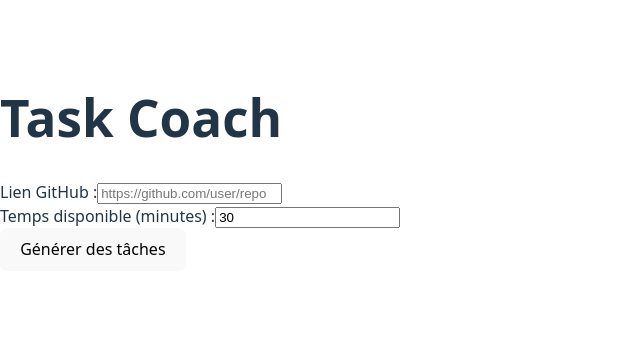
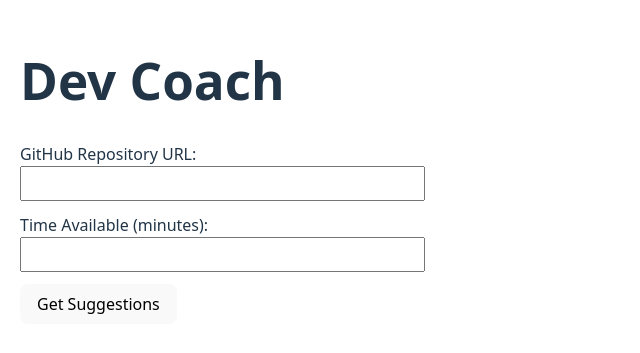
Before and after one commit to emeric8549/Perlimpinpin, a React (Vite) app in the folder frontend/: page / in a window 1280 px wide. Shown: the part 229-582 px from the top of the page, without its empty margins (0-640 px from the left). Built offline with nearby package versions, Linux system fonts and the light colour scheme.

Commit message:
change frontend

```diff
--- a/frontend/src/App.tsx
+++ b/frontend/src/App.tsx
@@ -1,74 +1,103 @@
 import { useState } from "react";
-import { fetchTasks } from "./api";
-import type { TaskSuggestion } from "./api";
+
+interface TaskSuggestion {
+  title: string;
+  file: string;
+  description: string;
+  estimated_time: number;
+}
+
+const API_BASE_URL = "/api"; // via le proxy Nginx
 
 function App() {
   const [repoUrl, setRepoUrl] = useState("");
-  const [availableTime, setAvailableTime] = useState(30);
-  const [tasks, setTasks] = useState<TaskSuggestion[]>([]);
+  const [timeMinutes, setTimeMinutes] = useState<number | "">("");
+  const [suggestions, setSuggestions] = useState<TaskSuggestion[]>([]);
   const [loading, setLoading] = useState(false);
   const [error, setError] = useState<string | null>(null);
 
   const handleSubmit = async (e: React.FormEvent) => {
     e.preventDefault();
+
+    if (!repoUrl || !timeMinutes) {
+      setError("Please fill in both fields.");
+      return;
+    }
+
     setLoading(true);
     setError(null);
+    setSuggestions([]);
 
     try {
-      const result = await fetchTasks(repoUrl, availableTime);
-      setTasks(result);
+      const response = await fetch(`${API_BASE_URL}/generate-tasks`, {
+        method: "POST",
+        headers: {
+          "Content-Type": "application/json",
+        },
+        body: JSON.stringify({
+          github_url: repoUrl,
+          time_minutes: timeMinutes,
+        }),
+      });
+
+      if (!response.ok) {
+        throw new Error(`Server error: ${response.status}`);
+      }
+
+      const data: TaskSuggestion[] = await response.json();
+      setSuggestions(data);
     } catch (err: any) {
-      setError(err.message);
+      setError(err.message || "An error occurred");
     } finally {
       setLoading(false);
     }
   };
 
   return (
-    <div className="min-h-screen flex flex-col items-center justify-center bg-gray-100 p-6">
-      <h1 className="text-2xl font-bold mb-4">Task Coach</h1>
-
-      <form onSubmit={handleSubmit} className="space-y-3 bg-white p-4 rounded-xl shadow w-full max-w-md">
-        <div>
-          <label className="block text-sm font-medium mb-1">Lien GitHub :</label>
+    <div style={{ maxWidth: 600, margin: "0 auto", padding: 20 }}>
+      <h1>Dev Coach</h1>
+      <form onSubmit={handleSubmit}>
+        <div style={{ marginBottom: 12 }}>
+          <label>GitHub Repository URL:</label>
           <input
             type="text"
             value={repoUrl}
             onChange={(e) => setRepoUrl(e.target.value)}
-            className="w-full p-2 border rounded"
-            placeholder="https://github.com/user/repo"
+            style={{ width: "100%", padding: 8 }}
           />
         </div>
-
-        <div>
-          <label className="block text-sm font-medium mb-1">Temps disponible (minutes) :</label>
+        <div style={{ marginBottom: 12 }}>
+          <label>Time Available (minutes):</label>
           <input
             type="number"
-            value={availableTime}
-            onChange={(e) => setAvailableTime(Number(e.target.value))}
-            className="w-full p-2 border rounded"
+            value={timeMinutes}
+            onChange={(e) => setTimeMinutes(Number(e.target.value))}
+            style={{ width: "100%", padding: 8 }}
           />
         </div>
-
-        <button
-          type="submit"
-          className="w-full bg-blue-500 text-white py-2 rounded hover:bg-blue-600"
-          disabled={loading}
-        >
-          {loading ? "Chargement..." : "Générer des tâches"}
+        <button type="submit" style={{ padding: "8px 16px" }}>
+          Get Suggestions
         </button>
       </form>
 
-      {error && <p className="text-red-500 mt-3">{error}</p>}
+      {loading && <p>Loading...</p>}
+      {error && <p style={{ color: "red" }}>{error}</p>}
 
-      <ul className="mt-6 w-full max-w-md space-y-2">
-        {tasks.map((task) => (
-          <li key={task.id} className="p-3 bg-white rounded shadow">
-            <p className="font-semibold">{task.description}</p>
-            <p className="text-sm text-gray-600">⏱ {task.estimated_time}</p>
-          </li>
-        ))}
-      </ul>
+      {suggestions.length > 0 && (
+        <div style={{ marginTop: 20 }}>
+          <h2>Task Suggestions</h2>
+          <ul>
+            {suggestions.map((task, idx) => (
+              <li key={idx} style={{ marginBottom: 12 }}>
+                <strong>{task.title}</strong> ({task.estimated_time} min)
+                <br />
+                <em>{task.file}</em>
+                <p>{task.description}</p>
+              </li>
+            ))}
+          </ul>
+        </div>
+      )}
     </div>
   );
 }
--- a/frontend/src/api.ts
+++ /dev/null
@@ -1,31 +0,0 @@
-export interface TaskSuggestion {
-  id: number;
-  description: string;
-  estimated_time: string;
-}
-
-const API_BASE_URL = "http://localhost:8000";
-
-export async function fetchTasks(repoUrl: string, availableTime: number): Promise<TaskSuggestion[]> {
-  console.log(repoUrl)
-  console.log(JSON.stringify({
-      github_url: repoUrl,
-      time_minutes: availableTime,
-    }),)
-  const response = await fetch(`${API_BASE_URL}/generate-tasks`, {
-    method: "POST",
-    headers: {
-      "Content-Type": "application/json",
-    },
-    body: JSON.stringify({
-      github_url: repoUrl,
-      time_minutes: availableTime,
-    }),
-  });
-
-  if (!response.ok) {
-    throw new Error(`Erreur API: ${response.statusText}`);
-  }
-
-  return response.json();
-}
```
